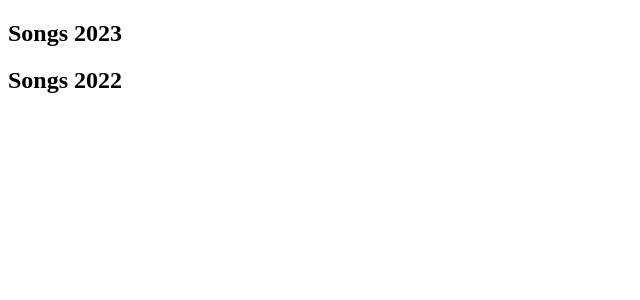
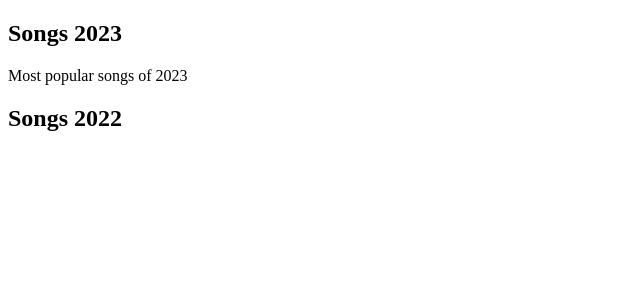
Before and after one commit to CharlieQNguyen/waves, a React (Create React App) app: page /Songs in a window 1280 px wide. Shown: the top 300 px of the page, without its empty margins (0-640 px from the left). Built offline with nearby package versions, Linux system fonts and the light colour scheme.

Commit message:
added paragraph

```diff
--- a/src/components/Songs.js
+++ b/src/components/Songs.js
@@ -3,6 +3,7 @@ function Songs() {
     <div className="songs">
       <section>
         <h2>Songs 2023</h2>
+        <p>Most popular songs of 2023</p>
       </section>
       <section>
         <h2>Songs 2022</h2>
```
